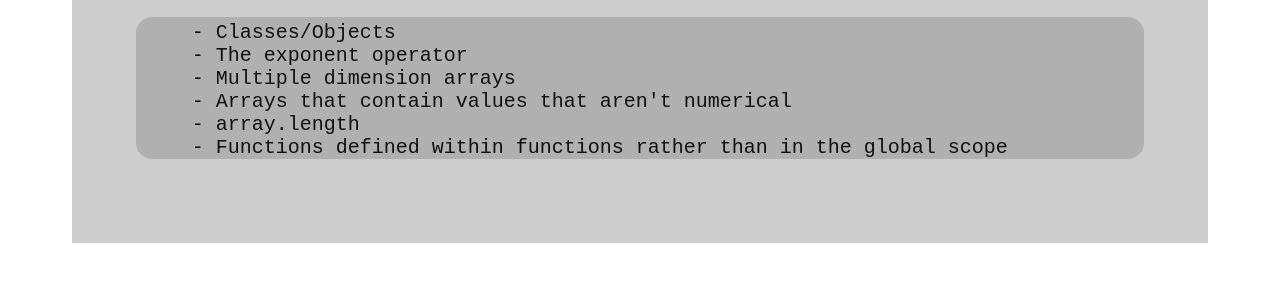
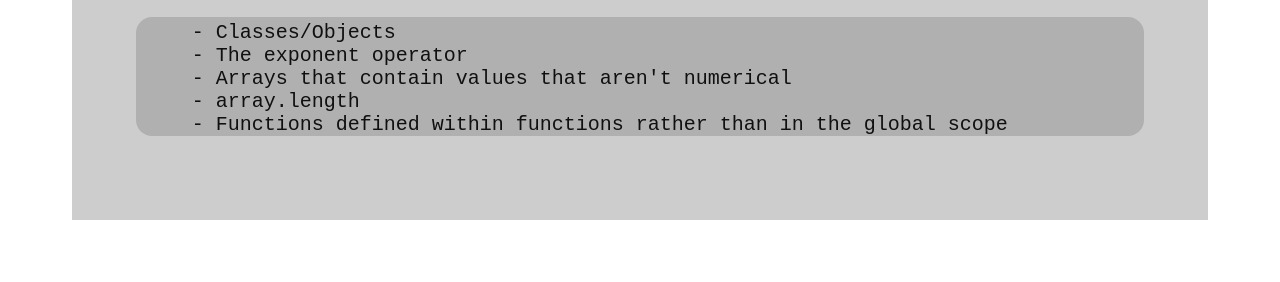
Before and after one commit to FluxFlu/tombstone, a website: page docs/pages/unimplemented_features.html in a window 1280 px wide. Shown: the part 324-606 px from the top of the page. Drawn offline with Linux system fonts and the light colour scheme.

Commit message:
Updated docs to match changes

```diff
--- a/docs/pages/unimplemented_features.html
+++ b/docs/pages/unimplemented_features.html
@@ -18,7 +18,6 @@
 <pre>
     - Classes/Objects
     - The exponent operator
-    - Multiple dimension arrays
     - Arrays that contain values that aren't numerical
     - array.length
     - Functions defined within functions rather than in the global scope
```
Also changed, not shown: 1 other file.
